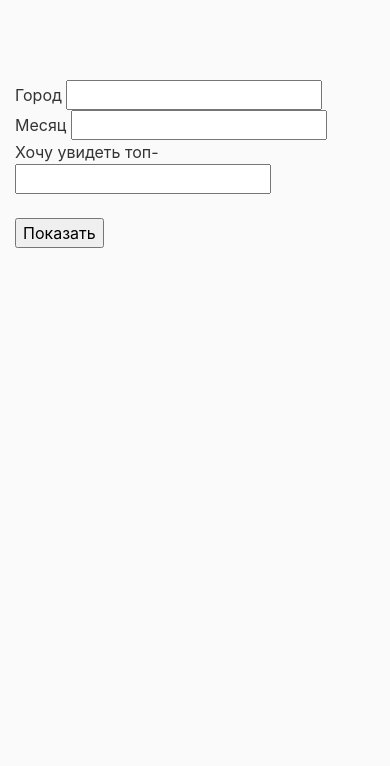
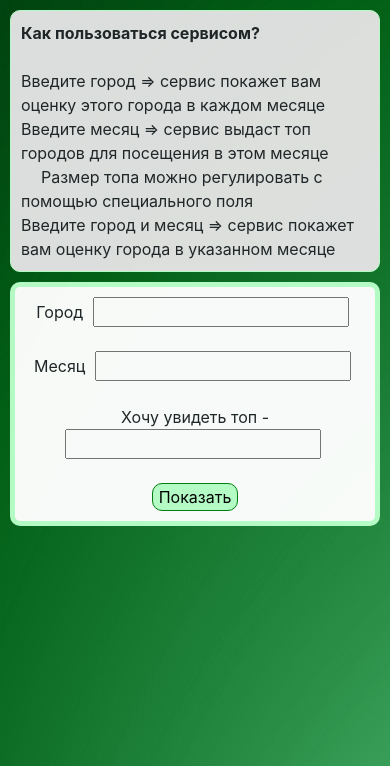
Before and after one commit to elomakina1906/Diploma_fo_deploy, a Django app: page / in a window 390 px wide. Shown: the top 766 px of the page. Run offline with Django 3.2, Linux system fonts and the light colour scheme; some libraries are stand-ins or nearby versions.

Commit message:
First touch of css

```diff
--- a/first/static/first/main.css
+++ b/first/static/first/main.css
@@ -1,84 +1,57 @@
 body {
-  background: #fafafa;
-  color: #333333;
-  margin-top: 5rem;
+  background-image: url(1.jpg)
+  /*background-color: aqua;*/
 }
 
-h1, h2, h3, h4, h5, h6 {
-  color: #444444;
+div {
+  background-color: white;
+  border: 5px solid #baffca;
+  margin: 10px;
+  padding: 10px;
+  border-radius: 10px;
+  opacity: 0.97;
 }
 
-ul {
-  margin: 0;
+#hat {
+  background-color: #baffca;
+  border: 1px solid #baffca;
+  text-align: center;
+  width: 400px;
+  margin-left: auto;
+  margin-right: auto;
 }
 
-.bg-steel {
-  background-color: #4b0082;
+#description {
+  background-color: #e3e3e3;
+  border: 1px solid #baffca;
+
 }
 
-.site-header .navbar-nav .nav-link {
-  color: #cbd5db;
+#indent-left {
+  margin-left: 20px;
 }
 
-.site-header .navbar-nav .nav-link:hover {
-  color: #ffffff;
+#bold {
+  font-weight: 700;
 }
 
-.site-header .navbar-nav .nav-link.active {
-  font-weight: 500;
+.indent-right {
+  margin-right: 5px;
 }
 
-.content-section {
-  background: #ffffff;
-  padding: 10px 20px;
-  border: 1px solid #dddddd;
-  border-radius: 3px;
-  margin-bottom: 20px;
+#input {
+  text-align: center;
 }
 
-.article-title {
-  color: #444444;
+.button {
+  background-color: #baffca;
+  border: 1px solid #00800f;
+  border-radius: 10px;
 }
 
-a.article-title:hover {
-  color: #428bca;
-  text-decoration: none;
+.center {
+  text-align: center;
+  width: 400px;
+  margin-left: auto;
+  margin-right: auto;
 }
-
-.article-content {
-  white-space: pre-line;
-}
-
-.article-img {
-  height: 65px;
-  width: 65px;
-  margin-right: 16px;
-}
-
-.article-metadata {
-  padding-bottom: 1px;
-  margin-bottom: 4px;
-  border-bottom: 1px solid #e3e3e3
-}
-
-.article-metadata a:hover {
-  color: #333;
-  text-decoration: none;
-}
-
-.article-svg {
-  width: 25px;
-  height: 25px;
-  vertical-align: middle;
-}
-
-.account-img {
-  height: 125px;
-  width: 125px;
-  margin-right: 20px;
-  margin-bottom: 16px;
-}
-
-.account-heading {
-  font-size: 2.5rem;
-}
--- a/first/templates/first/about.html
+++ b/first/templates/first/about.html
@@ -1,4 +1,4 @@
 {% extends "first/base.html" %}
 {%  block content %}
-    <h1>{{ rating }}</h1>
+    <div class="center">Оценка: {{ rating }}</div>
 {% endblock content %}
--- a/first/templates/first/base.html
+++ b/first/templates/first/base.html
@@ -37,13 +37,13 @@
 {#        </div>#}
 {#      </nav>#}
 {#    </header>#}
-    <main role="main" class="container">
-      <div class="row">
-        <div class="col-md-8">
-          {% block content %}{% endblock %}
-        </div>
-      </div>
-    </main>
+{#    <main role="main" class="container">#}
+{#      <div class="row">#}
+        {# <div class="col-md-8">#}
+            {% block content %}{% endblock %}
+        {# </div> #}
+{#      </div>#}
+{#    </main>#}
 
     <!-- Optional JavaScript -->
     <!-- jQuery first, then Popper.js, then Bootstrap JS -->
--- a/first/templates/first/home.html
+++ b/first/templates/first/home.html
@@ -1,23 +1,22 @@
 {% extends "first/base.html" %}
 {%  block content %}
-    {% comment %}{% for post in posts %}
-        <article class="media content-section">
-          <div class="media-body">
-            <div class="article-metadata">
-              <a class="mr-2" href="#">{{ post.author }}</a>
-              <small class="text-muted">{{ post.date }}</small>
-            </div>
-            <h2><a class="article-title" href="#">{{ post.title }}</a></h2>
-          </div>
-        </article>
-    {% endfor %}{% endcomment %}
+    <div id="description">
+        <h id="bold">Как пользоваться сервисом?</h><br><br>
+
+        <h>Введите город => сервис покажет вам оценку этого города в каждом месяце</h><br>
+        <h>Введите месяц => сервис выдаст топ городов для посещения в этом месяце</h><br>
+        <h id = "indent-left">Размер топа можно регулировать с помощью специального поля</h><br>
+        <h>Введите город и месяц => сервис покажет вам оценку города в указанном месяце</h>
+    </div>
     <form action="/about/" method="get">
-        Город
-        <input type="text" name="city"><br>
-        Месяц
-        <input type="text" name="month"><br>
-        Хочу увидеть топ-
-        <input type="text" name="top"><br><br>
-        <input type="submit" value="Показать">
+    <div id="input">
+        <h class="indent-right">Город</h>
+        <input type="text" name="city" class="indent-right"><br><br>
+        <h class="indent-right">Месяц</h>
+        <input type="text" name="month" class="indent-right"><br><br>
+        Хочу увидеть топ -
+        <input type="text" name="top" class="indent-right"><br><br>
+        <input type="submit" value="Показать" class="button">
+    </div>
     </form>
 {% endblock content %}
--- a/first/views.py
+++ b/first/views.py
@@ -32,7 +32,8 @@ def about(request):
     if city != "":
         if month != "":
             rating = {
-                'rating': rating_city_month(city, month)
+                'rating': rating_city_month(city, month),
+                'city': city
             }
             return render(request, 'first/about.html', rating)
         else:
```
Also changed, not shown: first/templates/first/month_to_top_of_cities.html (+6 -6 lines), first/static/first/1.jpg (added), first/static/first/4.jpg (added), first/static/first/жд.jpg (added).
